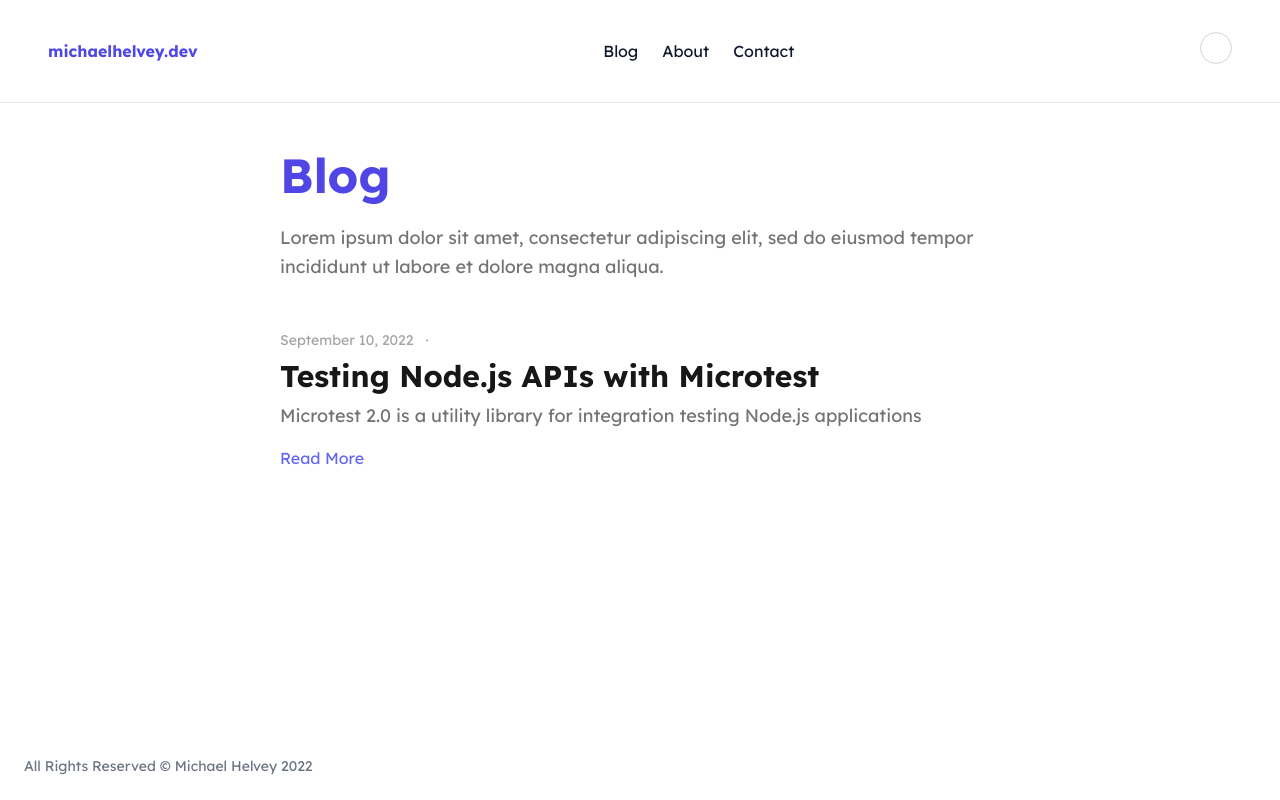
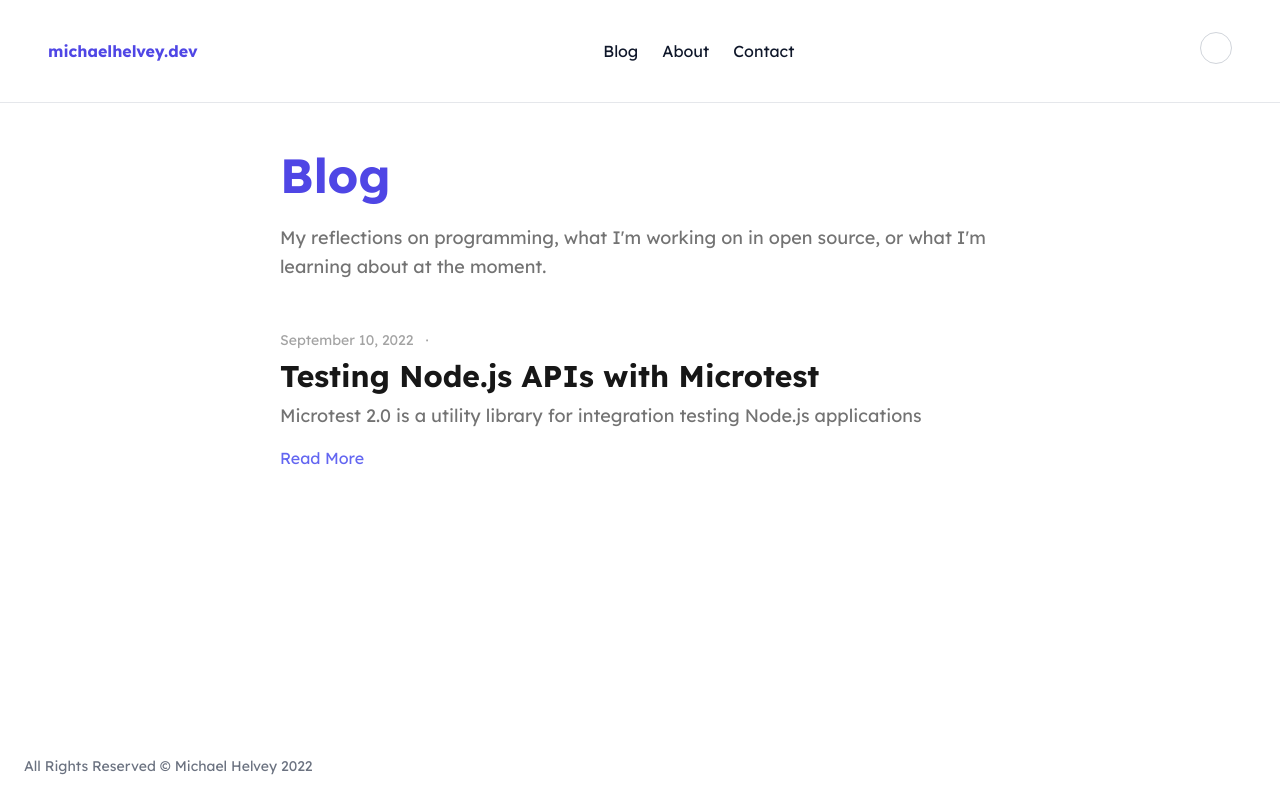
Before and after one commit to michaelhelvey/michaelhelvey.dev, an Astro site: page /blog in a window 1280 px wide. Built offline with nearby package versions, Linux system fonts and the light colour scheme; Astro itself is replaced by a stand-in of ours; some packages are replaced by stand-ins of ours; some icons are missing; a web font is replaced by a local one.

Commit message:
Add blog description

```diff
--- a/src/pages/blog.astro
+++ b/src/pages/blog.astro
@@ -9,8 +9,8 @@ const posts = await Astro.glob<Frontmatter>("./posts/*.md")
 	<div class="mb-12">
 		<h1 class="text-indigo-600 text-5xl font-black leading-loose">Blog</h1>
 		<p class="text-neutral-500 dark:text-neutral-400 leading-relaxed text-lg">
-			Lorem ipsum dolor sit amet, consectetur adipiscing elit, sed do eiusmod
-			tempor incididunt ut labore et dolore magna aliqua.
+			My reflections on programming, what I'm working on in open source, or what
+			I'm learning about at the moment.
 		</p>
 	</div>
 	<div class="space-y-12">
```
